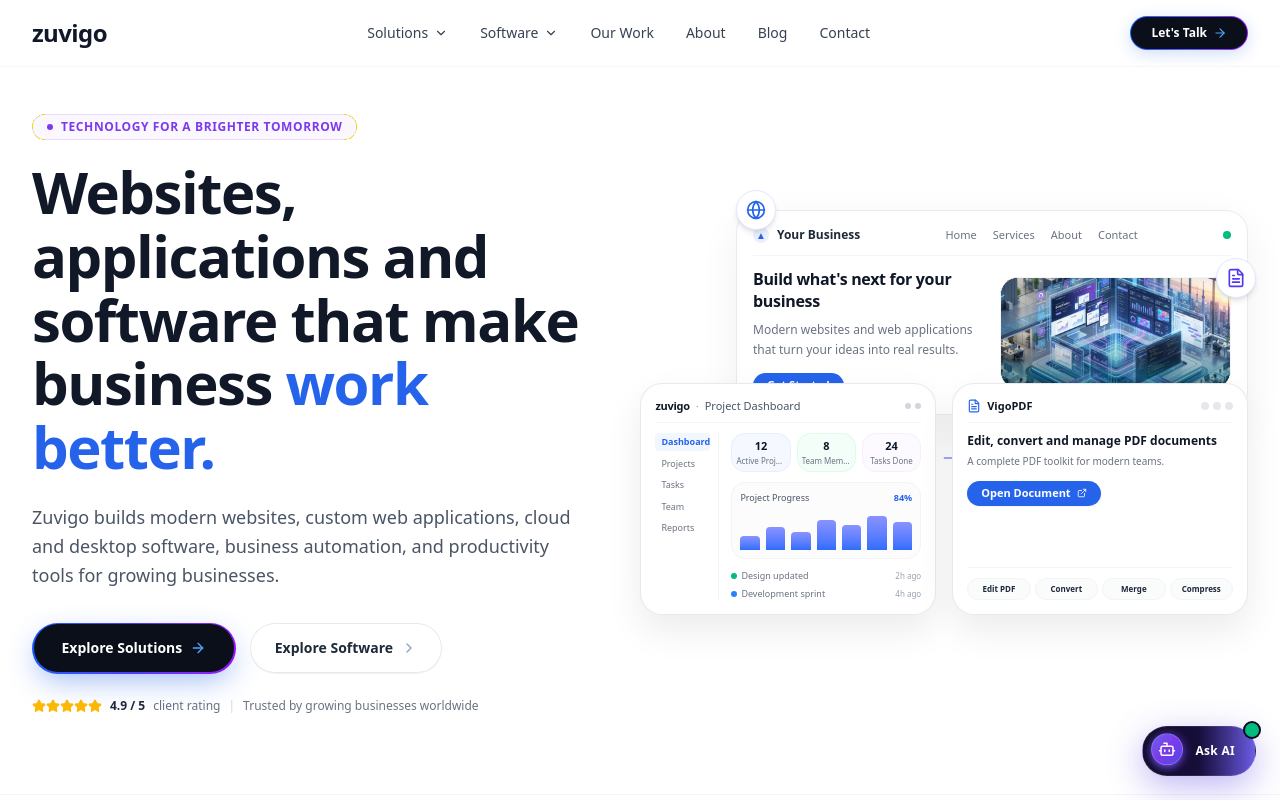
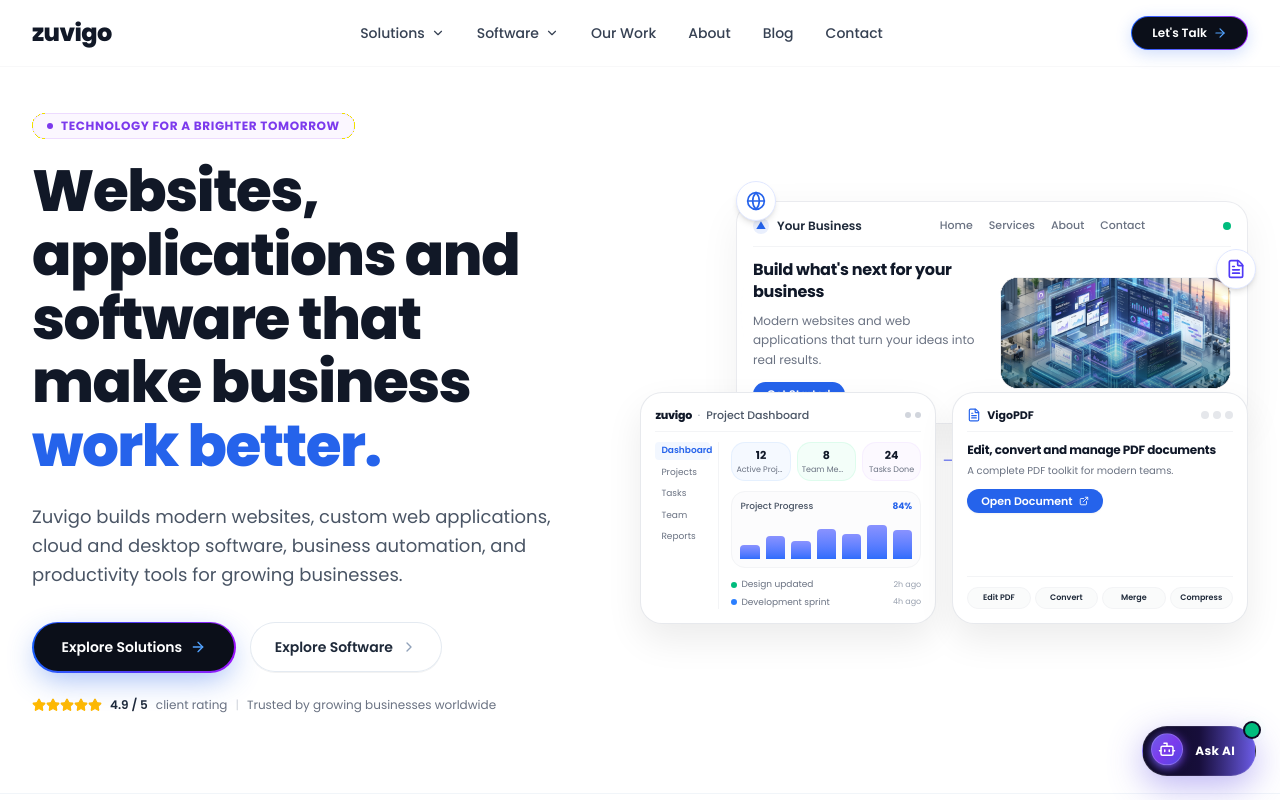
Before and after one commit to readyiolab/readyiosite, a Next.js app: page / in a window 1280 px wide. Shown: the top 800 px of the page. Built offline with nearby package versions, Linux system fonts and the light colour scheme.

Commit message:
fix(font): import Poppins and define root font-sans and font-heading variables

```diff
--- a/app/globals.css
+++ b/app/globals.css
@@ -1,3 +1,4 @@
+@import url("https://fonts.googleapis.com/css2?family=Poppins:wght@300;400;500;600;700;800;900&display=swap");
 @import "tailwindcss";
 @import "tw-animate-css";
 @import "shadcn/tailwind.css";
@@ -13,8 +14,8 @@
   --radius-3xl: calc(var(--radius) + 16px);
   --radius-4xl: calc(var(--radius) + 24px);
 
-  --font-sans: var(--font-poppins), "Poppins", ui-sans-serif, system-ui, sans-serif;
-  --font-heading: var(--font-poppins), "Poppins", ui-sans-serif, system-ui, sans-serif;
+  --font-sans: "Poppins", ui-sans-serif, system-ui, sans-serif;
+  --font-heading: "Poppins", ui-sans-serif, system-ui, sans-serif;
 
   --color-background: var(--background);
   --color-foreground: var(--foreground);
@@ -216,6 +217,8 @@
 }
 
 :root {
+  --font-sans: "Poppins", ui-sans-serif, system-ui, -apple-system, BlinkMacSystemFont, "Segoe UI", Roboto, sans-serif;
+  --font-heading: "Poppins", ui-sans-serif, system-ui, -apple-system, BlinkMacSystemFont, "Segoe UI", Roboto, sans-serif;
   --radius: 0.875rem;
 
   --background: #ffffff;
@@ -294,7 +297,9 @@
   h1,
   h2,
   h3,
-  h4 {
+  h4,
+  h5,
+  h6 {
     font-family: var(--font-heading);
     letter-spacing: -0.02em;
   }
```
